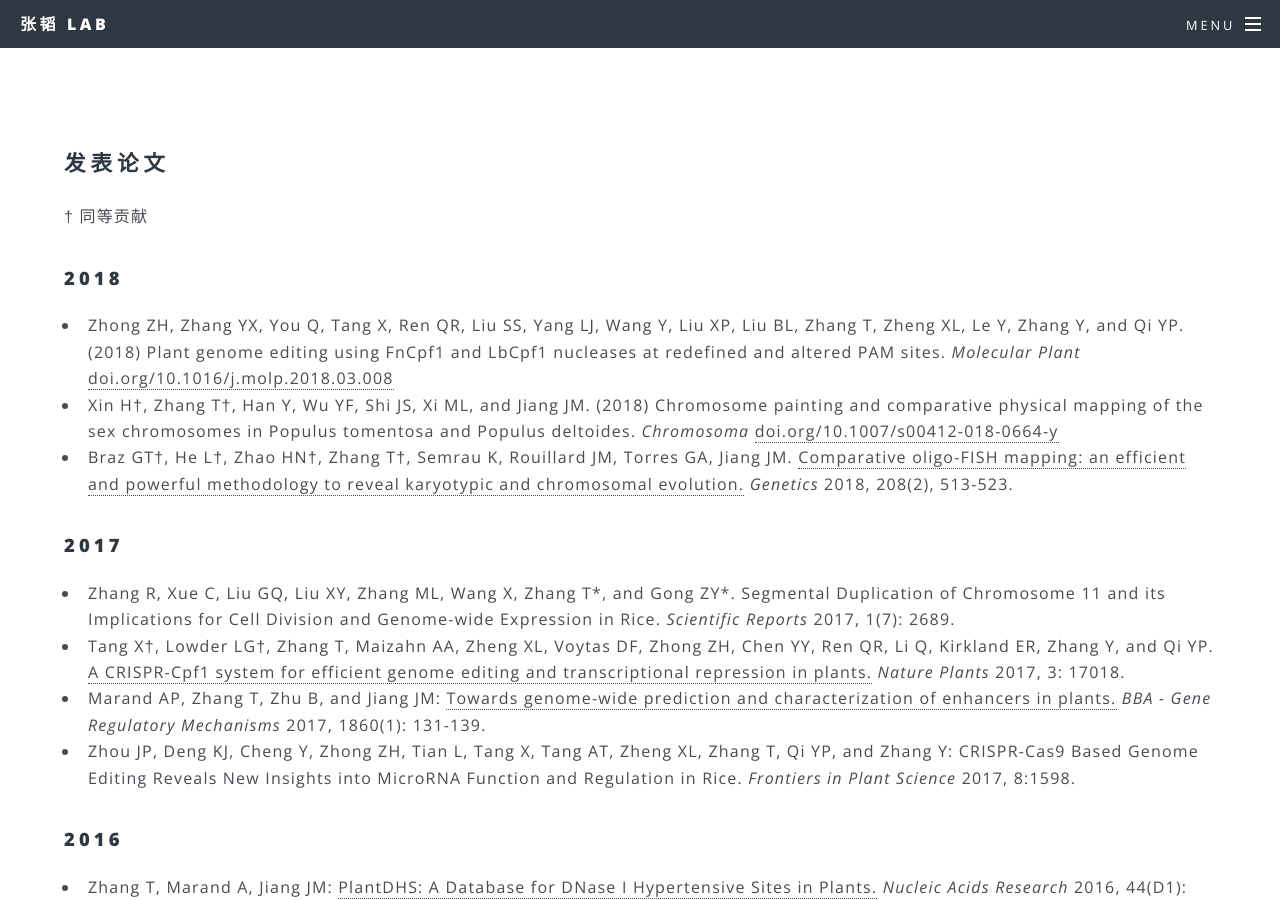
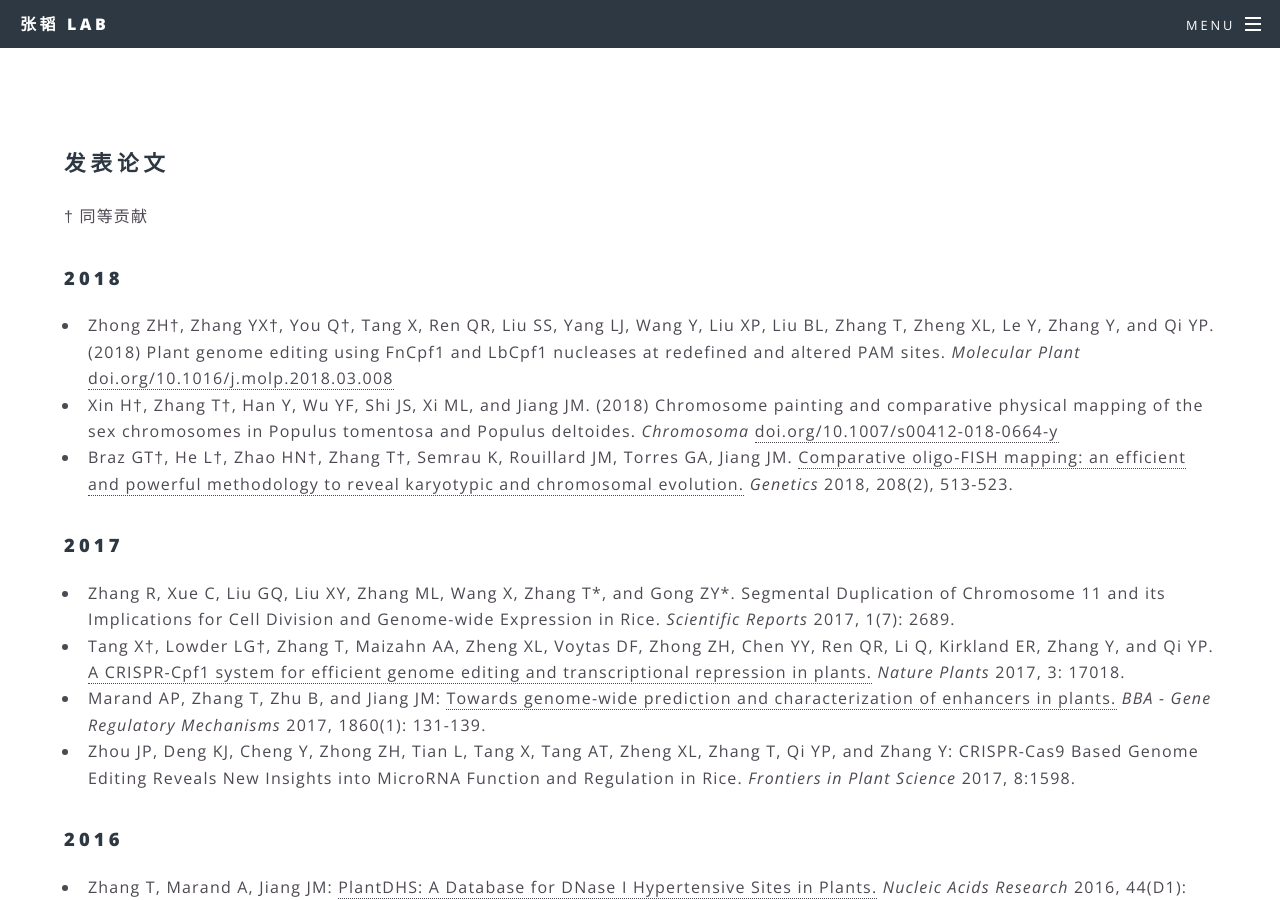
Before and after one commit to zhangtaolab/zhangtaolab.github.io, a Jekyll site: the page built from _pages/publication.md, in a window 1280 px wide and 900 px high. Built offline with Jekyll 4.4.1, drawn with Linux system fonts in a browser that asks for light colours.

Commit message:
add co-first

```diff
--- a/_pages/publication.md
+++ b/_pages/publication.md
@@ -6,7 +6,7 @@ title: 发表论文
 † 同等贡献
 
 ### 2018
-- Zhong ZH, Zhang YX, You Q, Tang X, Ren QR, Liu SS, Yang LJ, Wang Y, Liu XP, Liu BL, Zhang T, Zheng XL, Le Y, Zhang Y, and Qi YP. (2018) Plant genome editing using FnCpf1 and LbCpf1 nucleases at redefined and altered PAM sites. _Molecular Plant_ [doi.org/10.1016/j.molp.2018.03.008](http://www.cell.com/molecular-plant/fulltext/S1674-2052(18)30094-7)
+- Zhong ZH†, Zhang YX†, You Q†, Tang X, Ren QR, Liu SS, Yang LJ, Wang Y, Liu XP, Liu BL, Zhang T, Zheng XL, Le Y, Zhang Y, and Qi YP. (2018) Plant genome editing using FnCpf1 and LbCpf1 nucleases at redefined and altered PAM sites. _Molecular Plant_ [doi.org/10.1016/j.molp.2018.03.008](http://www.cell.com/molecular-plant/fulltext/S1674-2052(18)30094-7)
 - Xin H†, Zhang T†, Han Y, Wu YF, Shi JS, Xi ML, and Jiang JM. (2018)  Chromosome painting and comparative physical mapping of the sex chromosomes in Populus tomentosa and Populus deltoides. _Chromosoma_  [doi.org/10.1007/s00412-018-0664-y](https://link.springer.com/article/10.1007/s00412-018-0664-y)
 - Braz GT†, He L†, Zhao HN†, Zhang T†, Semrau K, Rouillard JM, Torres GA, Jiang JM. [Comparative oligo-FISH mapping: an efficient and powerful methodology to reveal karyotypic and chromosomal evolution.](http://www.genetics.org/content/208/2/513.full.pdf) _Genetics_ 2018, 208(2), 513-523.
 
```
